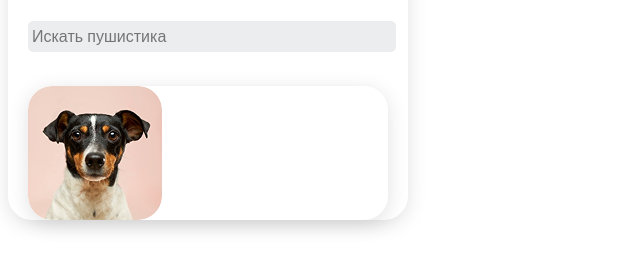
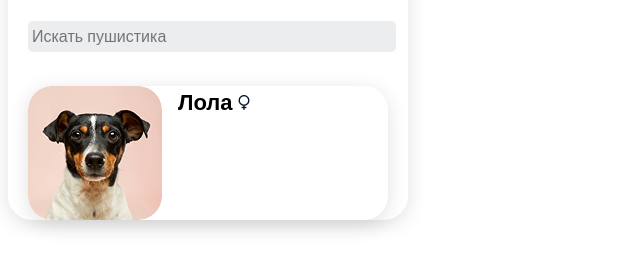
Before and after one commit to nkkb0/pets, a plain HTML site: page index.html in a window 1280 px wide. Shown: the part 70-340 px from the top of the page, without its empty margins (0-640 px from the left). Drawn offline with Linux system fonts and the light colour scheme.

Commit message:
text and picture

```diff
--- a/index.css
+++ b/index.css
@@ -39,3 +39,13 @@
   border-radius: 24px;
   margin-right: 16px;
 }
+
+.bio {
+
+}
+
+.name {
+  font-family: "Poppins", sans-serif;
+  font-weight: 600;
+  font-size: 22PX;
+}
--- a/index.html
+++ b/index.html
@@ -18,6 +18,11 @@
   <input class="placeholder" type="text" placeholder="Искать пушистика">
   <div class="pushistic">
     <img class="dogcircle" src="images/Lola.png" alt="Лола">
+    <div class="bio">
+      <div class="name">Лола
+      <img src="images/fmale.png" alt="пол">
+      </div>
+    </div>
   </div>
 </div>
 </body>
```
Also changed, not shown: images/fmale.png (added).
